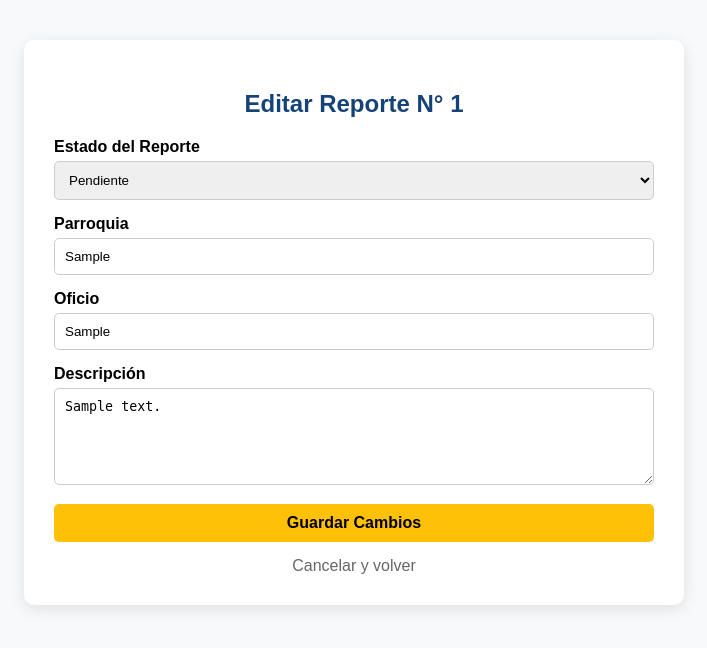
After one commit to Shadow5716/progreses, a PHP site: page /ipauma_editar.php?id=1 in a window 1280 px wide. The commit adds this page. Shown: the top 648 px of the page, without its empty margins (286-993 px from the left). Run offline with PHP 8.4, Linux system fonts and the light colour scheme; tables that the repository leaves empty or names only in its code hold one stand-in row (values such as "Sample post").

Commit message:
Funciones para el ipauma

```diff
--- /dev/null
+++ b/ipauma_editar.php
@@ -0,0 +1,100 @@
+<?php
+session_start();
+require_once 'includes/dbconnection.php';
+
+$id = isset($_GET['id']) ? intval($_GET['id']) : 0;
+
+if ($id === 0) {
+    die("ID no válido.");
+}
+
+// Guardar los cambios
+if ($_SERVER['REQUEST_METHOD'] == 'POST' && isset($_POST['actualizar_ipauma'])) {
+    $parroquia = trim($_POST['parroquia']);
+    $oficio = trim($_POST['oficio']);
+    $descripcion = trim($_POST['descripcion']);
+    $estado = trim($_POST['estado']);
+
+    try {
+        $update = "UPDATE ipauma_solicitudes SET parroquia = :parroquia, oficio = :oficio, descripcion = :desc, estado = :estado WHERE id = :id";
+        $stmtUpdate = $pdo->prepare($update);
+        $stmtUpdate->execute([
+            ':parroquia' => $parroquia,
+            ':oficio' => $oficio,
+            ':desc' => $descripcion,
+            ':estado' => $estado,
+            ':id' => $id
+        ]);
+        echo "<script>alert('Reporte modificado con éxito'); window.location.href='ipauma_dashboard.php';</script>";
+    } catch (PDOException $e) {
+        echo "<script>alert('Error al actualizar: " . $e->getMessage() . "');</script>";
+    }
+}
+
+// Obtener los datos actuales
+try {
+    $stmt = $pdo->prepare("SELECT * FROM ipauma_solicitudes WHERE id = ?");
+    $stmt->execute([$id]);
+    $reporte = $stmt->fetch(PDO::FETCH_ASSOC);
+
+    if (!$reporte) {
+        die("El reporte no existe.");
+    }
+} catch (PDOException $e) {
+    die("Error al cargar reporte: " . $e->getMessage());
+}
+?>
+<!DOCTYPE html>
+<html lang="es">
+<head>
+    <meta charset="UTF-8">
+    <title>Editar Solicitud IPAUMA</title>
+    <style>
+        body { background-color: #f8f9fa; font-family: Arial, sans-serif; }
+        .form-container { max-width: 600px; margin: 40px auto; background: white; padding: 30px; border-radius: 10px; box-shadow: 0 4px 15px rgba(0,0,0,0.1); }
+        .form-container h2 { text-align: center; margin-bottom: 20px; color: #164377; }
+        .form-group { margin-bottom: 15px; }
+        .form-group label { font-weight: bold; display: block; margin-bottom: 5px; }
+        .form-control { width: 100%; padding: 10px; border: 1px solid #ccc; border-radius: 5px; box-sizing: border-box; }
+        .btn-submit { width: 100%; background: #ffc107; color: #000; font-weight: bold; padding: 10px; border: none; border-radius: 5px; font-size: 16px; cursor: pointer; }
+        .btn-submit:hover { background: #e0a800; }
+        .btn-back { display: block; text-align: center; margin-top: 15px; text-decoration: none; color: #666; }
+    </style>
+</head>
+<body>
+
+<div class="form-container">
+    <h2>Editar Reporte N° <?= $id ?></h2>
+    <form method="POST" action="">
+
+        <div class="form-group">
+            <label>Estado del Reporte</label>
+            <select name="estado" class="form-control" required>
+                <option value="Pendiente" <?= ($reporte['estado'] == 'Pendiente') ? 'selected' : '' ?>>Pendiente</option>
+                <option value="En Proceso" <?= ($reporte['estado'] == 'En Proceso') ? 'selected' : '' ?>>En Proceso</option>
+                <option value="Resuelto" <?= ($reporte['estado'] == 'Resuelto') ? 'selected' : '' ?>>Resuelto</option>
+            </select>
+        </div>
+
+        <div class="form-group">
+            <label>Parroquia</label>
+            <input type="text" name="parroquia" class="form-control" value="<?= htmlspecialchars($reporte['parroquia']) ?>" required>
+        </div>
+
+        <div class="form-group">
+            <label>Oficio</label>
+            <input type="text" name="oficio" class="form-control" value="<?= htmlspecialchars($reporte['oficio']) ?>" required>
+        </div>
+
+        <div class="form-group">
+            <label>Descripción</label>
+            <textarea name="descripcion" class="form-control" rows="5" required><?= htmlspecialchars($reporte['descripcion']) ?></textarea>
+        </div>
+
+        <button type="submit" name="actualizar_ipauma" class="btn-submit">Guardar Cambios</button>
+        <a href="ipauma_dashboard.php" class="btn-back">Cancelar y volver</a>
+    </form>
+</div>
+
+</body>
+</html>
--- a/ipauma_nueva_solicitud.php
+++ b/ipauma_nueva_solicitud.php
@@ -87,6 +87,7 @@ if ($_SERVER['REQUEST_METHOD'] == 'POST' && isset($_POST['guardar_ipauma'])) {
                     <select id="objetivo_id" name="objetivo_id" class="form-select" required disabled>
                         <option value="">-- Primero seleccione un departamento --</option>
                     </select>
+                    <small class="text-muted"><i class="bi bi-info-circle me-1"></i>Las opciones se habilitarán al elegir el Departamento.</small>
                 </div>
 
                 <div class="mb-3">
@@ -94,6 +95,7 @@ if ($_SERVER['REQUEST_METHOD'] == 'POST' && isset($_POST['guardar_ipauma'])) {
                     <select id="actividad_id" name="actividad_id" class="form-select" required disabled>
                         <option value="">-- Primero seleccione un objetivo --</option>
                     </select>
+                    <small class="text-muted"><i class="bi bi-info-circle me-1"></i>Las opciones se habilitarán al elegir el Objetivo.</small>
                 </div>
 
                 <div class="mb-4">
```
Also changed, not shown: ipauma_exportar.php (+16 -14 lines).
